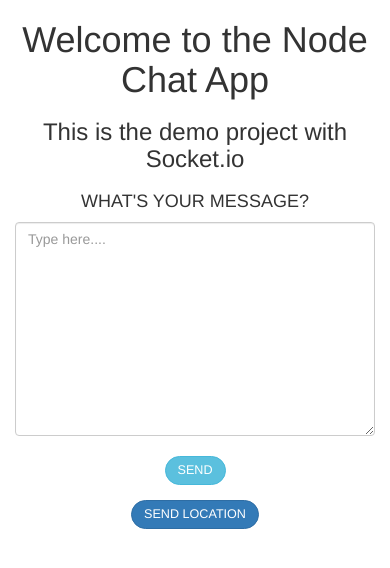
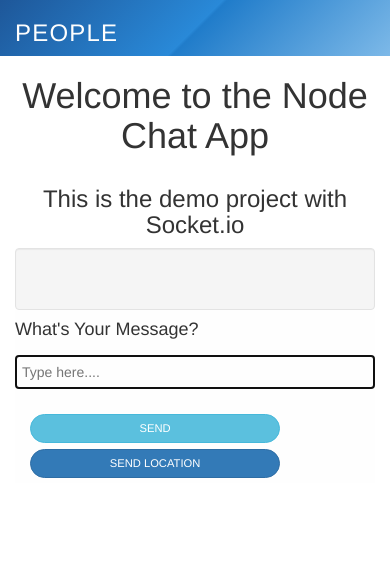
Before and after one commit to afide26/section-9-complete-nodejs-course, a website: page public/index.html in a window 390 px wide. Drawn offline with nearby package versions, Linux system fonts and the light colour scheme; no server answers.

Commit message:
Add CSS and jQuery for UI

```diff
--- a/public/css/styles.css
+++ b/public/css/styles.css
@@ -1,14 +1,111 @@
-#message-form label,
-#message-form button,
+*{
+  box-sizing: border-box;
+}
+
+div.col-md-2{
+  height: 100vh;
+}
+
+.row {
+  display: -webkit-box;
+  display: -webkit-flex;
+  display: -ms-flexbox;
+  display:         flex;
+  flex-wrap: wrap;
+}
+.row > [class*='col-'] {
+  display: flex;
+  flex-direction: column;
+}
+
+.col-md-2{
+  color: #fefefe;
+  text-transform: uppercase;
+  letter-spacing: 1.2px;
+}
+
+#send-location,
+#send-message{
+  display: inline-block;
+  width: 15%;
+}
+
+input[name="message"]{
+  width: 68%;
+}
+
+#message-form{
+  width: 98%;
+  margin: 0 auto;
+  background: #fefefe;
+  position: absolute;
+  bottom: 20px;
+}
+
 #send-location{
-  display:block;
-  text-align:center;
-  line-height: 120%;
-  font-size: .9em;
-  text-transform: uppercase;
+  width: 15%;
+  position: absolute;
+  bottom: 35px;
+  margin-left: 82%;
 }
+
+#messages.well{
+  padding: 30px;
+  width: 100%;
+  margin: 0 auto;
+  color: #00134d;
+}
+
+#left-panel{
+  /* Permalink - use to edit and share this gradient: http://colorzilla.com/gradient-editor/#1e5799+0,2989d8+50,207cca+51,7db9e8+100;Blue+Gloss+Default */
+  background: #1e5799; /* Old browsers */
+  background: -moz-linear-gradient(-45deg,  #1e5799 0%, #2989d8 50%, #207cca 51%, #7db9e8 100%); /* FF3.6-15 */
+  background: -webkit-linear-gradient(-45deg,  #1e5799 0%,#2989d8 50%,#207cca 51%,#7db9e8 100%); /* Chrome10-25,Safari5.1-6 */
+  background: linear-gradient(135deg,  #1e5799 0%,#2989d8 50%,#207cca 51%,#7db9e8 100%); /* W3C, IE10+, FF16+, Chrome26+, Opera12+, Safari7+ */
+  filter: progid:DXImageTransform.Microsoft.gradient( startColorstr='#1e5799', endColorstr='#7db9e8',GradientType=1 ); /* IE6-9 fallback on horizontal gradient */
+}
+
 
 #message-form button,
 #send-location{
-  border-radius: 30px;
+  border-radius: 20px;
+  text-transform: uppercase;
+  font-size: .8em;
+  display: inline-block;
 }
+
+@media only screen and (max-width: 768px) {
+  .col-md-2{
+    height: auto !important;
+  }
+  .row{
+    display:block;
+  }
+
+
+  #send-message{
+    display: block;
+    width: 250px;
+    margin: 25px 15px;
+    text-align: center;
+  }
+
+  #send-location{
+    display: block;
+    width: 250px;
+    margin:10px 15px;
+  }
+
+  input[name="message"]{
+    width: 100%;
+    background: #fefefe;
+    padding: 5px;
+  }
+  #message-form{
+    width: 100%;
+    margin: 20px auto;
+    background: #fefefe;
+    display:block;
+    position: relative;
+  }
+}
--- a/public/index.html
+++ b/public/index.html
@@ -8,25 +8,24 @@
     <meta name="viewport" content="width=device-width, initial-scale=1">
   </head>
   <body>
-  <div class="container">
-    <div class="row">
-      <div class="col-md-8 col-md-offset-2">
+  <div class="container-fluid">
+    <div class="row row-eq-height">
+      <div class="col-md-2 " id="left-panel">
+        <h3>People</h3>
+      </div>
+      <div class="col-md-10">
         <h1 class="text-center">Welcome to the Node Chat App</h1>
         <h3 class="text-center">This is the demo project with Socket.io</h4>
-        <ol id="messages"></ol>
-      </div>
-    </div>
-    <div class="row">
-      <div class="col-md-8 col-md-offset-2">
+        <ol id="messages" class="well"></ol>
         <form id="message-form">
           <div class="form-group">
-            <label for="message"><h4 class="text-center">What's Your Message?</h4></label>
-            <textarea rows="10" name="message" placeholder="Type here...." type="text" class="form-control" ></textarea>
+            <label for="message"><h4>What's Your Message?</h4></label>
             <br/>
-            <button type="submit" class="center-block btn btn-info">Send</button>
-          </div>
+            <input type="text" name="message" autofocus autocomplete="off"placeholder="Type here...." type="text" ></input>
+            <button id="send-message" type="submit" class="btn btn-sm btn-info">Send</button>
+            </div>
         </form>
-        <button id="send-location" type="submit" class="center-block btn btn-primary">Send Location</button>
+            <button id="send-location" type="submit" class="btn btn-sm btn-primary">Send Location</button>
       </div>
     </div>
   </div>
--- a/public/js/index.js
+++ b/public/js/index.js
@@ -16,13 +16,14 @@
   li.text(`${message.from}: ${message.text}`);
 
   $("#messages").append(li);
+
 });
 
 
 // NEW Location Message
 socket.on('newLocationMessage', function(message){
   var li = $('<li></li>');
-  var a = $('<a target="_blank">My current location</a>');
+  var a = $('<a target="_blank"><i class="glyphicon glyphicon-globe"></i> My current location</a>');
 
   li.text(`${message.from}: `);
   a.attr('href', message.url);
@@ -34,10 +35,12 @@
 $('#message-form').on('submit', function(e){
   e.preventDefault();
 
+  var messageTextBox = $('[name=message]');
   socket.emit('createMessage', {
     from:'User',
-    text: $('[name=message]').val()
+    text: messageTextBox.val()
   }, function(){
+    messageTextBox.val("");
   });
 });
 
@@ -48,13 +51,16 @@
     return alert('No geolocation available');
   }
 
+  locationButton.attr('disabled', 'disabled').text('Sending location....');
+
   navigator.geolocation.getCurrentPosition(function(position){
-    console.log(position);
+    locationButton.removeAttr('disabled').text('Send Location');
     socket.emit('createLocationMessage',{
       latitude: position.coords.latitude,
       longitude: position.coords.longitude
     });
   },function(){
+    locationButton.removeAttr('disabled').text('Send Location');
     alert('Unable to locate location');
   });
 });
--- a/server/server.js
+++ b/server/server.js
@@ -26,7 +26,7 @@
   socket.on('createMessage', (message,callback)=>{
     console.log('createMessage', message);
     io.emit('newMessage', messageGenerator(message.from, message.text));
-    callback("This is from the server.");
+    callback();
   });
 
   socket.on('createLocationMessage',(coords)=>{
```
